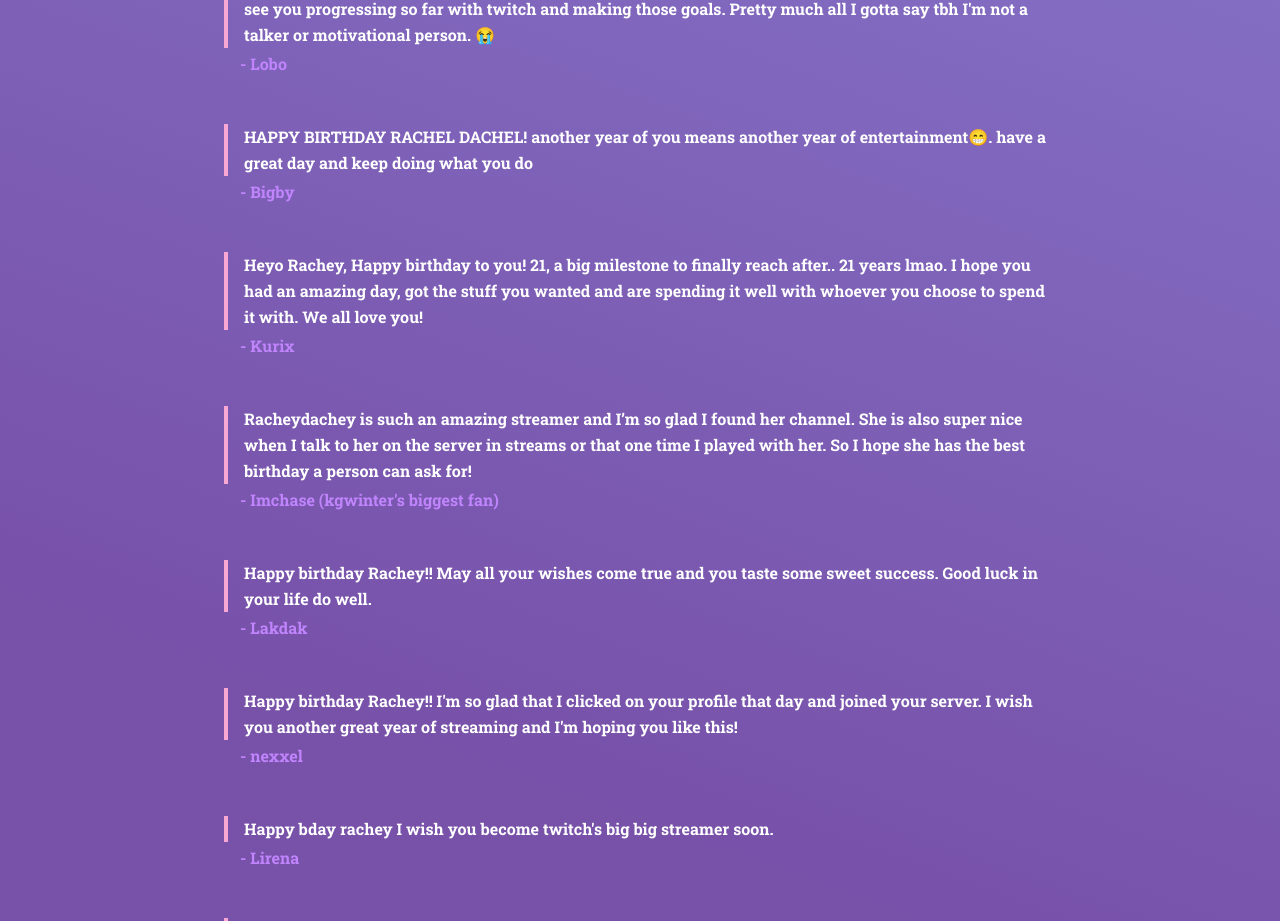
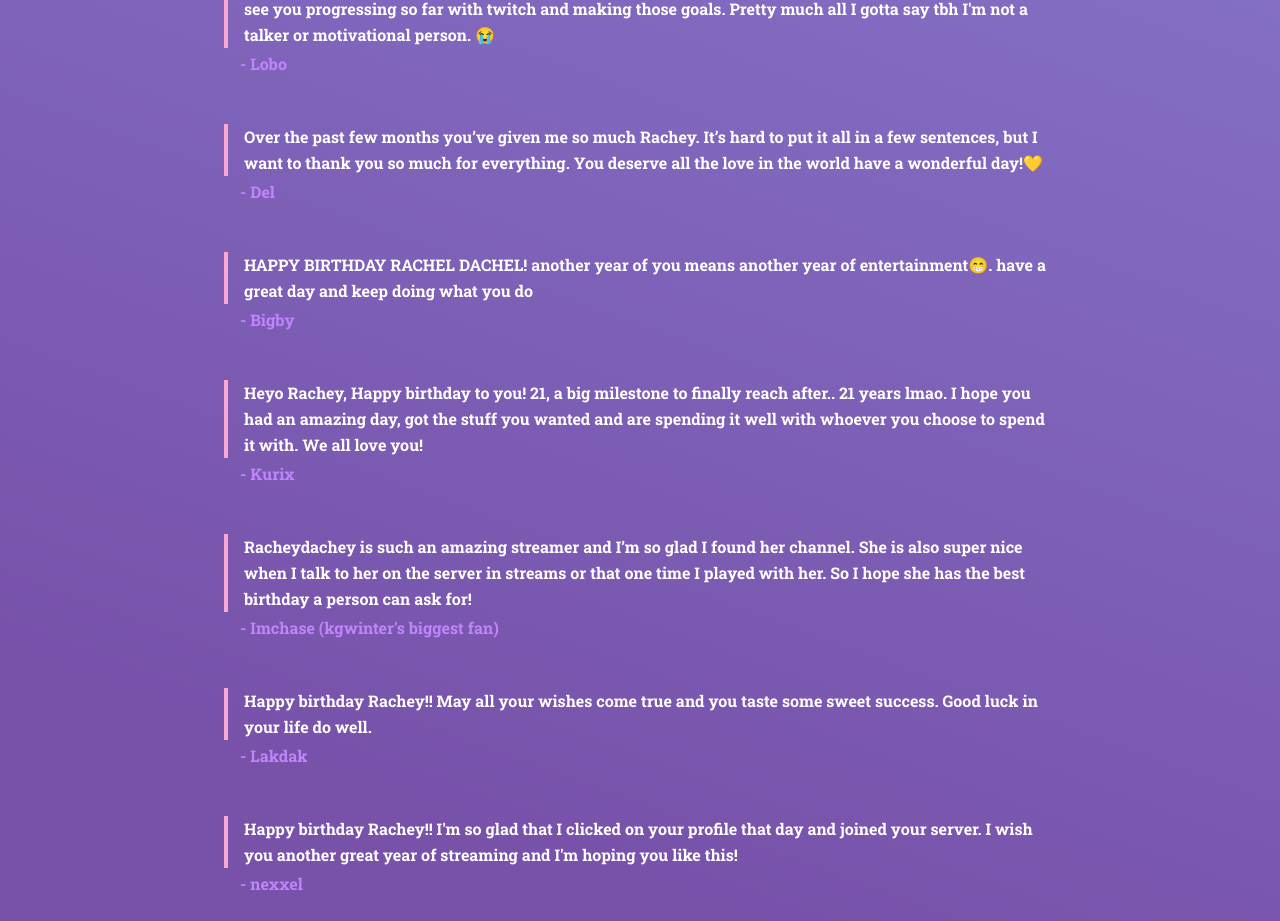
Before and after one commit to nexxeln/happy-bday-rachey, a Next.js app: page /wishboard in a window 1280 px wide. Shown: the part 938-1859 px from the top of the page. Built offline with nearby package versions, Linux system fonts and the light colour scheme.

Commit message:
add del section

```diff
--- a/pages/wishboard.tsx
+++ b/pages/wishboard.tsx
@@ -42,6 +42,10 @@ const Wishboard: NextPage = () => {
           <Wish
             wish="Hey rachey its lobo first I just wanna say happy birthday and I hope you enjoy your day. And uh I'm glad to see you progressing so far with twitch and making those goals. Pretty much all I gotta say tbh I'm not a talker or motivational person. 😭"
             sender="Lobo"
+          />
+          <Wish
+            wish="Over the past few months you’ve given me so much Rachey. It’s hard to put it all in a few sentences, but I want to thank you so much for everything. You deserve all the love in the world have a wonderful day!💛"
+            sender="Del"
           />
           <Wish
             wish="HAPPY BIRTHDAY RACHEL DACHEL! another year of you means another year of entertainment😁. have a great day and keep doing what you do"
```
